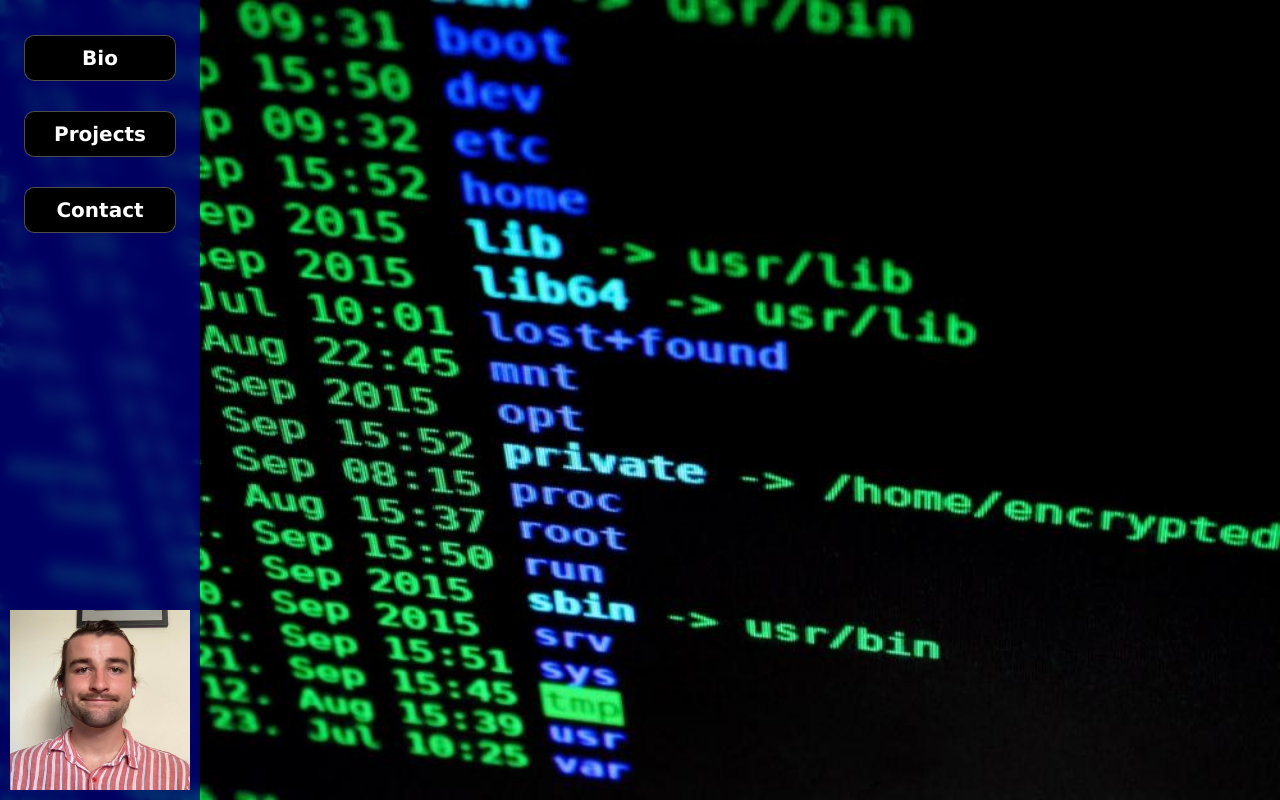
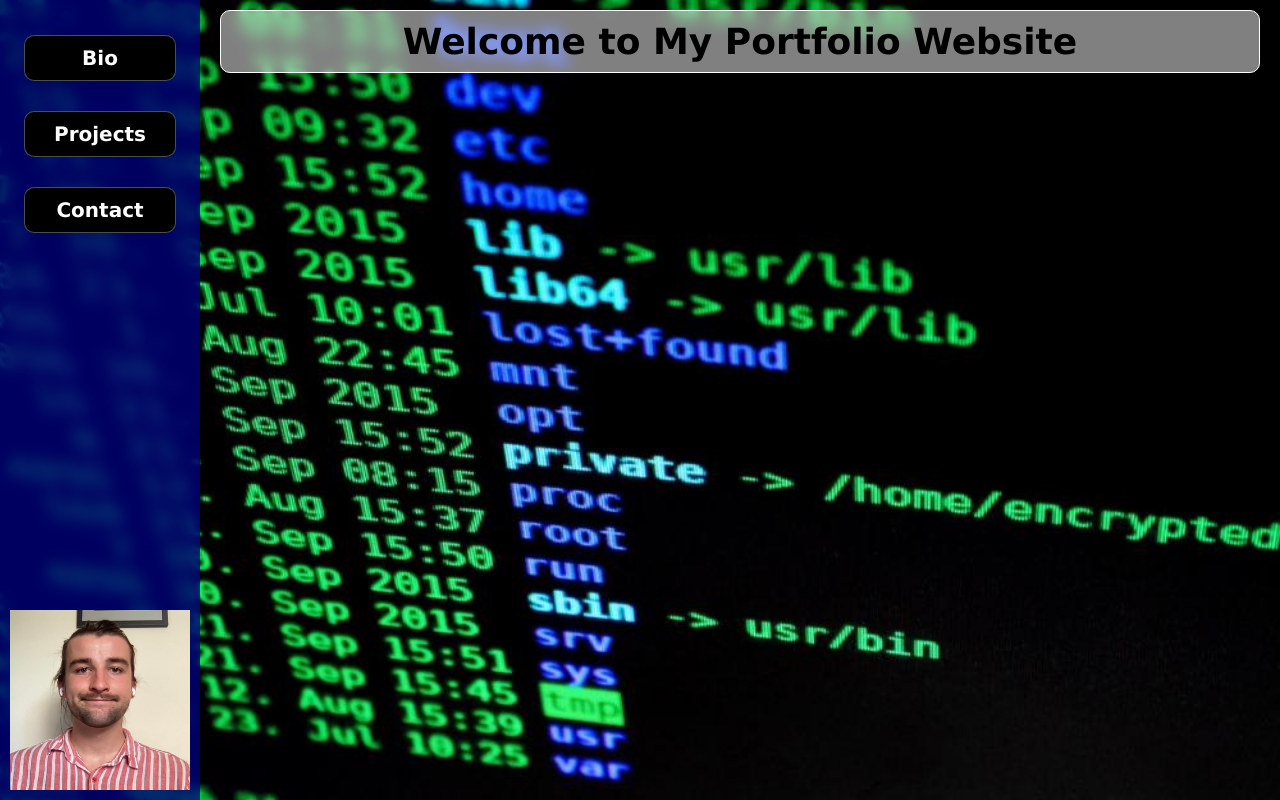
Before and after one commit to Hayden-code/My_React_Portfolio, a React (Create React App) app: page / in a window 1280 px wide. Built offline with nearby package versions, Linux system fonts and the light colour scheme.

Commit message:
nav update

```diff
--- a/src/components/App.css
+++ b/src/components/App.css
@@ -51,8 +51,15 @@ li {
   text-align: center;
 }
 
-nav > ul {
+ul {
   list-style-type: none;
+  position: fixed;
+  top: 0px;
+  background-color: var(--BKG-color2);
+  backdrop-filter: blur(8px);
+  -webkit-backdrop-filter: blur(8px);
+  height: 100%;
+  width: 200px;
 }
 a {
   color: white;
@@ -64,16 +71,11 @@ a :visited {
 
 /* Navbar buttons */
 
-nav {
-  position: fixed;
-  background-color: var(--BKG-color2);
-  backdrop-filter: blur(8px);
-  -webkit-backdrop-filter: blur(8px);
-  height: 100%;
-  width: 200px;
+header {
+  flex-direction: row;
 }
 
-nav > img {
+li > img {
   position: absolute;
   bottom: 10px;
   left: 10px;
@@ -93,16 +95,25 @@ nav > img {
 .navBtn :hover {
   background-color: rgb(230, 230, 230);
   color: black;
-  transition-duration: 0.5s;
+  transition-duration: 0.3s;
 }
 
+#welcome {
+  background-color: var(--BKG-color);
+  backdrop-filter: blur(8px);
+  -webkit-backdrop-filter: blur(8px);
+  border: var(--Border);
+  border-radius: var(--Radius);
+  padding: 10px;
+  margin-top: 10px;
+}
 /* Rest of the page */
 
 #content {
   position: absolute;
   padding: 100px;
 }
-#content > div {
+.contentBubble {
   background-color: var(--BKG-color);
   backdrop-filter: blur(8px);
   -webkit-backdrop-filter: blur(8px);
@@ -188,8 +199,11 @@ nav > img {
   #content {
     left: 0px;
   }
-  nav {
+  ul {
     display: none;
+  }
+  #welcome {
+    margin-left: 0px;
   }
 }
 
@@ -214,7 +228,11 @@ nav > img {
   #content {
     left: 200px;
   }
-  nav {
+  ul {
     display: block;
   }
+  #welcome {
+    margin-left: 220px;
+    margin-right: 20px;
+  }
 }
--- a/src/components/header.js
+++ b/src/components/header.js
@@ -3,7 +3,9 @@ import profile from "../images/profile.jpeg";
 function Header() {
   return (
     <header className="App-header">
-      <nav>
+      <div>
+        <h1 id="welcome"> Welcome to My Portfolio Website </h1>
+
         <ul>
           <li>
             <button className="navBtn">
@@ -28,9 +30,11 @@ function Header() {
               </a>
             </button>
           </li>
+          <li>
+            <img src={profile} alt="portrait shot of myself" width="90%"></img>
+          </li>
         </ul>
-        <img src={profile} alt="head shot of myself" width="90%"></img>
-      </nav>
+      </div>
     </header>
   );
 }
```
Also changed, not shown: src/components/bio.js (+7 -0 lines).
